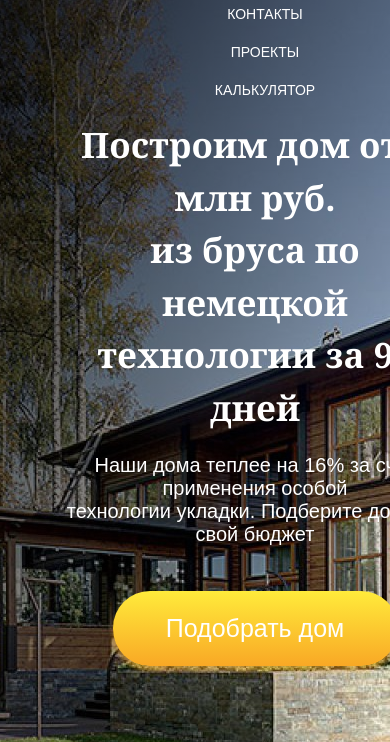
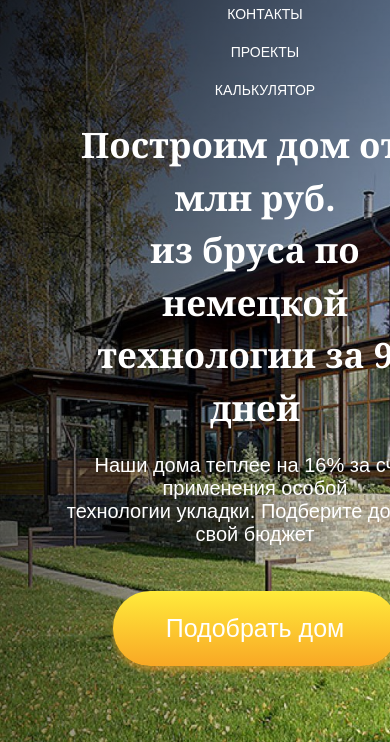
Before and after one commit to ANPetelin/landingpageone, a website: page index.html in a window 390 px wide. Shown: the part 102-844 px from the top of the page. Drawn offline with Linux system fonts and the light colour scheme.

Commit message:
сделал адаптивную верстку

```diff
--- a/scss/style.scss
+++ b/scss/style.scss
@@ -15,16 +15,18 @@ html {
     min-height: 100%;
     background: radial-gradient(circle at 0px 0px, rgba(0, 0, 0, 0.9), transparent), url('../img/background.jpg') no-repeat center top / cover;
     color: $mainColor;
-    @include _600 {
-        background: linear-gradient(to bottom right, rgba(0, 0, 0, 0.9), transparent) no-repeat center fixed, url('../img/background.jpg') no-repeat center top;
+    @include _1170 {
+        background: linear-gradient(to bottom right, rgba(0, 0, 0, 0.9), transparent) no-repeat center fixed, url('../img/background.jpg') no-repeat center fixed;
+        background-size: cover
     }
 }
 
 .container {
     width: 100%;
-    max-width: 1100px;
+    max-width: 1170px;
     margin: 0 auto;
-    @include _600 {
+    padding: 0 20px;
+    @include _768 {
         padding: 0 60px;
     }
 }
@@ -89,14 +91,14 @@ nav {
     & .left {
         width: 70%;
         float: left;
-        @include _600 {
+        @include _768 {
             width: 100%;
         }
     }
     & .right {
         width: 29%;
         float: right;
-        @include _600 {
+        @include _768 {
             display: none;
         }
     }
@@ -107,12 +109,15 @@ nav {
     font-family: $fontFamilyGeorgia;
     font-size: 48px;
     font-weight: bold;
+    @include _768 {
+        padding-top: 60px;
+        margin-bottom: 20px;
+        white-space: pre-line;
+    }
     @include _600 {
         padding: 0;
         font-size: 35px;
         line-height: 1.5;
-        margin-bottom: 20px;
-        white-space: pre-line;
     }
 
 }
@@ -121,9 +126,12 @@ nav {
     padding: 25px 250px 30px 0;
     font-family: $fontFamilyArial;
     font-size: 20px;
+    @include _768 {
+        padding: 60px 0;
+        white-space: pre-line;
+    }
     @include _600 {
         padding: 0;
-        white-space: pre-line;
         padding-bottom: 30px;
     }
 }
```
Also changed, not shown: css/style.css.
